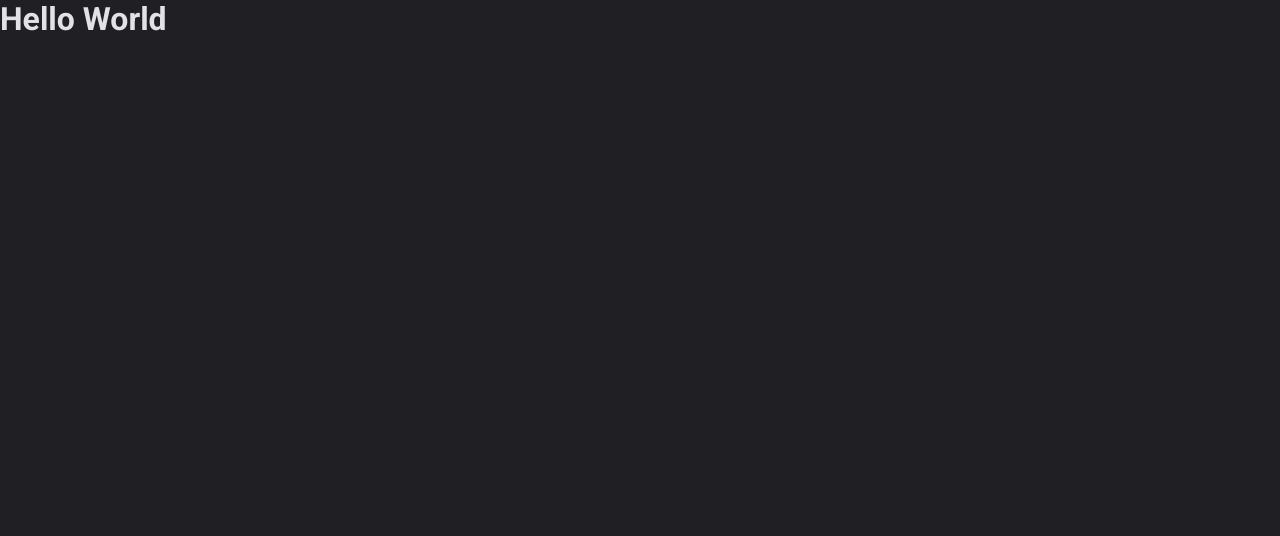
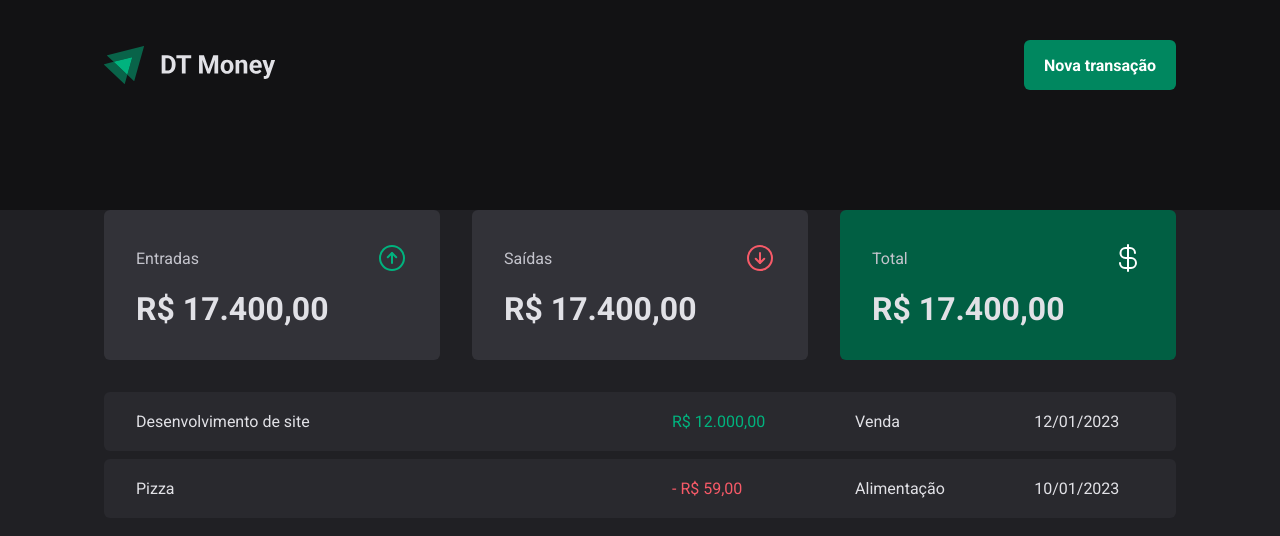
Before and after one commit to jerp86/03-dt-money, a React (Vite) app: page / in a window 1280 px wide. Shown: the top 536 px of the page. Built offline with nearby package versions, Linux system fonts and the light colour scheme.

Commit message:
add Transactions

```diff
--- a/src/App.tsx
+++ b/src/App.tsx
@@ -1,4 +1,5 @@
 import { ThemeProvider } from 'styled-components'
+import { Transactions } from './pages/Transactions'
 import { GlobalStyle } from './styles/global'
 import { defaultTheme } from './styles/themes/default'
 
@@ -6,6 +7,6 @@ export const App = () => (
   <ThemeProvider theme={defaultTheme}>
     <GlobalStyle />
 
-    <h1>Hello World</h1>
+    <Transactions />
   </ThemeProvider>
 )
--- /dev/null
+++ b/src/pages/Transactions/index.tsx
@@ -0,0 +1,36 @@
+import { Header, Summary } from '../../components'
+import {
+  PriceHighlight,
+  TransactionsContainer,
+  TransactionsTable,
+} from './styles'
+
+export const Transactions = () => (
+  <div>
+    <Header />
+    <Summary />
+
+    <TransactionsContainer className="content">
+      <TransactionsTable>
+        <tbody>
+          <tr>
+            <td width="50%">Desenvolvimento de site</td>
+            <td>
+              <PriceHighlight variant="income">R$ 12.000,00</PriceHighlight>
+            </td>
+            <td>Venda</td>
+            <td>12/01/2023</td>
+          </tr>
+          <tr>
+            <td>Pizza</td>
+            <td>
+              <PriceHighlight variant="outcome">- R$ 59,00</PriceHighlight>
+            </td>
+            <td>Alimentação</td>
+            <td>10/01/2023</td>
+          </tr>
+        </tbody>
+      </TransactionsTable>
+    </TransactionsContainer>
+  </div>
+)
--- /dev/null
+++ b/src/pages/Transactions/styles.ts
@@ -0,0 +1,35 @@
+import styled from 'styled-components'
+
+export const TransactionsContainer = styled.main`
+  margin: 6.4rem auto 0;
+`
+
+export const TransactionsTable = styled.table`
+  width: 100%;
+  border-collapse: separate;
+  border-spacing: 0 0.8rem;
+  margin-top: 2.4rem;
+
+  td {
+    background-color: ${(p) => p.theme['gray-700']};
+    padding: 2rem 3.2rem;
+
+    &:first-child {
+      border-top-left-radius: 6px;
+      border-bottom-left-radius: 6px;
+    }
+
+    &:last-child {
+      border-top-right-radius: 6px;
+      border-bottom-right-radius: 6px;
+    }
+  }
+`
+
+interface PriceHighlightProps {
+  variant: 'income' | 'outcome'
+}
+export const PriceHighlight = styled.span<PriceHighlightProps>`
+  color: ${(p) =>
+    p.variant === 'income' ? p.theme['green-300'] : p.theme['red-300']};
+`
```
